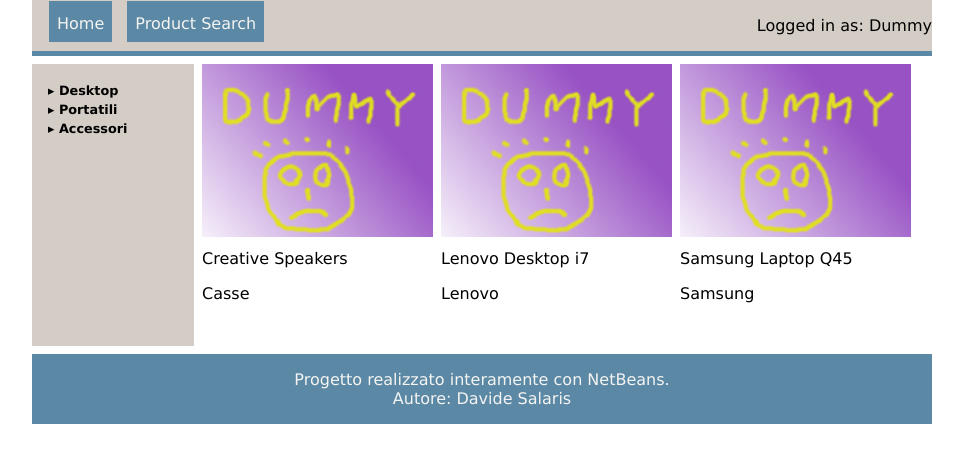
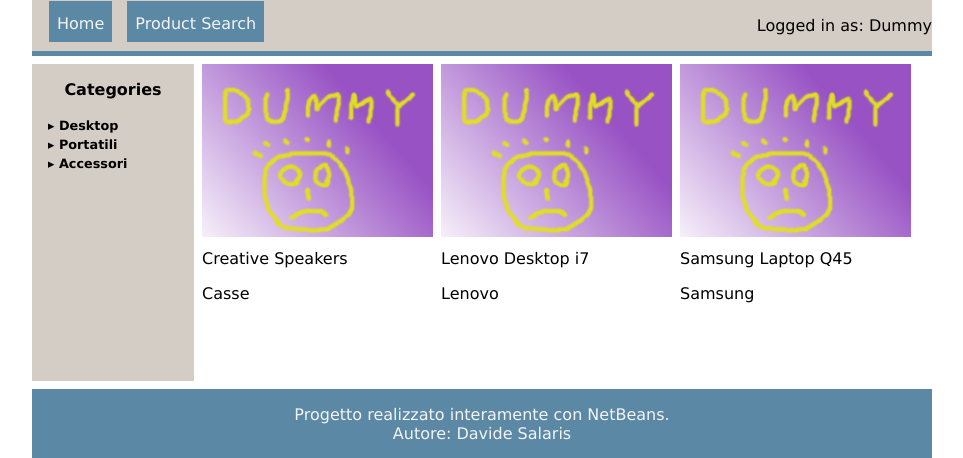
Before and after one commit to BOFH873/AMM_WebApp, a PHP site: page /AMM_WebApp/?page=1 in a window 1280 px wide. Shown: the part 101-559 px from the top of the page, without its empty margins (158-1121 px from the left). Run offline with PHP 8.4, Linux system fonts and the light colour scheme; data comes from the database, SQL or seed files in the repository.

Commit message:
Aggiunto header lista categorie

```diff
--- a/view/default/leftPanelFile.php
+++ b/view/default/leftPanelFile.php
@@ -57,4 +57,5 @@ function printCat($cat)
 
 ?>
 
+<h4 id="categories-list-title">Categories</h4>
 <?= printCatArray($categories) ?>
```
